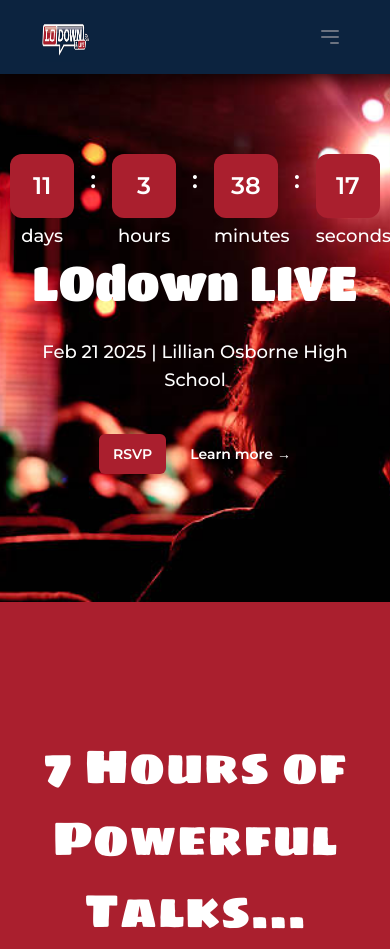
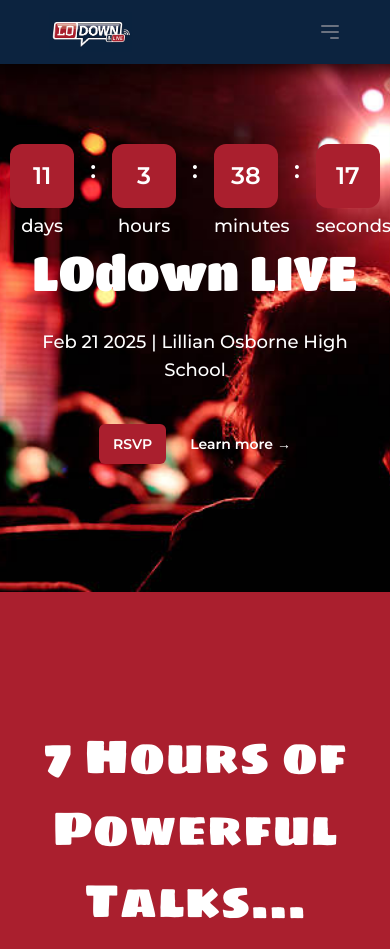
Before and after one commit to br-iscool/lodown-live2024, a website: page src/index.html in a window 390 px wide. Shown: the top 949 px of the page. Drawn offline with nearby package versions, Linux system fonts and the light colour scheme.

Commit message:
Repatch navbar logo

```diff
--- a/src/index.html
+++ b/src/index.html
@@ -19,7 +19,7 @@
 	<header class="lg:px-16 px-10 flex flex-wrap items-center py-3" style="background-color: #0c233f">
 		<div class="flex-1 flex justify-between items-center">
 			<a href="#" class="text-2xl text-white">
-				<img src="../app/logo.png" alt="logo" style="width: 50px; height: 50px" />
+				<img src="../app/logo.png" alt="logo" class="logo-img" />
 			</a>
 			<!-- Hamburger menu -->
 			<button id="menu-toggle" type="button" class="inline-flex items-center p-2 ml-3 text-sm text-gray-500 rounded-lg hover:bg-gray-100 focus:outline-none focus:ring-2 focus:ring-gray-200 dark:text-gray-400 dark:hover:bg-gray-700 dark:focus:ring-gray-600 md:hidden">
@@ -144,8 +144,8 @@
 			</div>
 		</section>
 
-		<!-- Keynote speakers -->
-		<h1 class="section-heading" id="speaker">Keynote Speakers</h1>
+		<!-- Speakers -->
+		<h1 class="section-heading" id="speaker">Speakers</h1>
 
 		<section id="speakers">
 			<div class="container">
--- a/src/new.css
+++ b/src/new.css
@@ -48,6 +48,35 @@
 li a:hover {
     border-bottom: 3px solid #aa1f2e;
 }
+
+/* Header logo */
+
+.logo-img {
+    height: 50px;
+    object-fit: contain;
+}
+
+@media (max-width: 1200px) {
+    .logo-img {
+      width: 150px;
+      height: 60px;
+    }
+}
+
+@media (max-width: 768px) {
+    .logo-img {
+      width: 120px;
+      height: 50px;
+    }
+}
+
+@media (max-width: 480px) {
+    .logo-img {
+      width: 100px;
+      height: 40px;
+    }
+}
+
 
 /* Countdown section (TODO)*/
 
```
